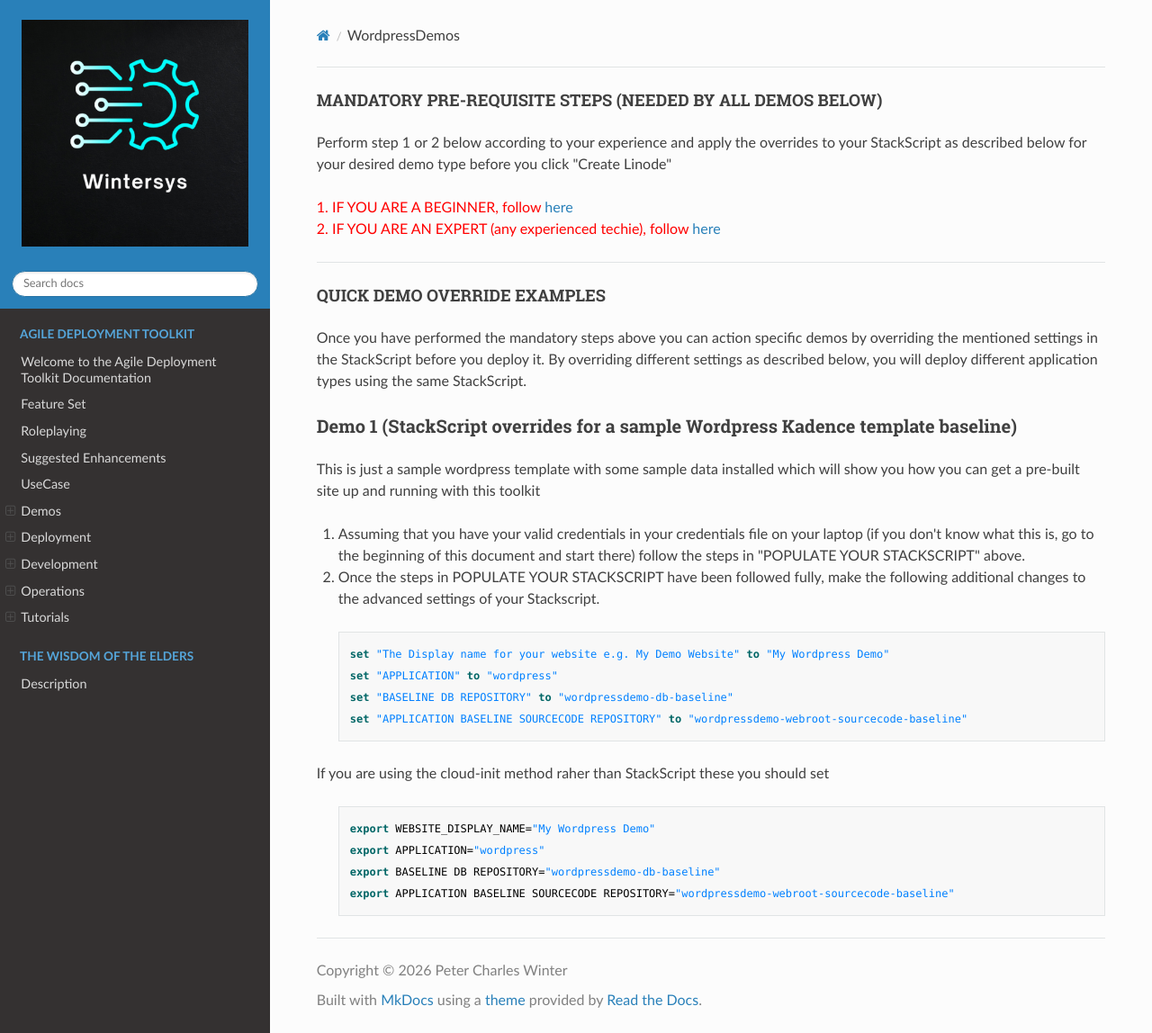
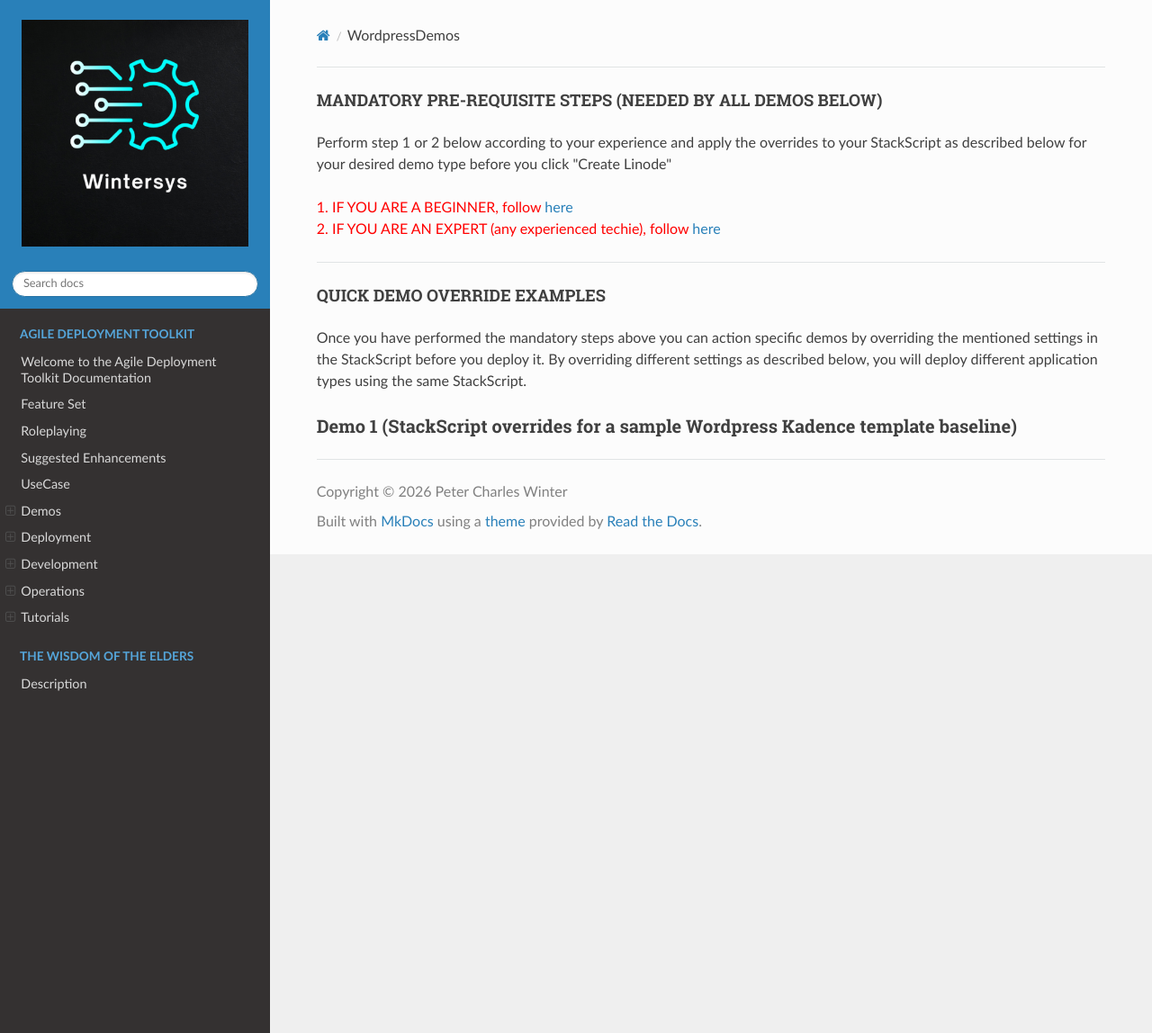
Before and after one commit to wintersys-dev/adt-documentation, an MkDocs documentation site: the page built from docs/Agile Deployment Toolkit/Demos/WordpressDemos.md, in a window 1280 px wide and 1148 px high. Shown: the whole window at 90% size. Built offline with MkDocs 1.6.1, drawn with Linux system fonts in a browser that asks for light colours; nearby versions of some CDN libraries.

Commit message:
Update WordpressDemos.md

```diff
--- a/docs/Agile Deployment Toolkit/Demos/WordpressDemos.md
+++ b/docs/Agile Deployment Toolkit/Demos/WordpressDemos.md
@@ -12,20 +12,3 @@ Perform step 1 or 2 below according to your experience and apply the overrides t
 Once you have performed the mandatory steps above you can action specific demos by overriding the mentioned settings in the StackScript before you deploy it. By overriding different settings as described below, you will deploy different application types using the same StackScript.
 
 ### Demo 1 (StackScript overrides for a sample Wordpress Kadence template baseline)
-
-This is just a sample wordpress template with some sample data installed which will show you how you can get a pre-built site up and running with this toolkit
-
-1. Assuming that you have your valid credentials in your credentials file on your laptop (if you don't know what this is, go to the beginning of this document and start there) follow the steps in "POPULATE YOUR STACKSCRIPT" above.
-2. Once the steps in POPULATE YOUR STACKSCRIPT have been followed fully, make the following additional changes to the advanced settings of your Stackscript.
-
->     set "The Display name for your website e.g. My Demo Website" to "My Wordpress Demo"
->     set "APPLICATION" to "wordpress"
->     set "BASELINE DB REPOSITORY" to "wordpressdemo-db-baseline"
->     set "APPLICATION BASELINE SOURCECODE REPOSITORY" to "wordpressdemo-webroot-sourcecode-baseline"
-
-If you are using the cloud-init method raher than StackScript these you should set
-
->     export WEBSITE_DISPLAY_NAME="My Wordpress Demo"
->     export APPLICATION="wordpress"
->     export BASELINE DB REPOSITORY="wordpressdemo-db-baseline"
->     export APPLICATION BASELINE SOURCECODE REPOSITORY="wordpressdemo-webroot-sourcecode-baseline"
```
